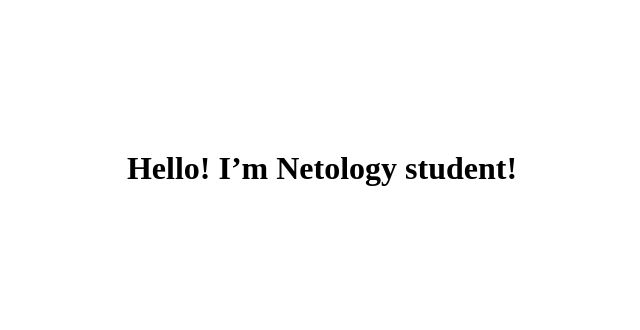
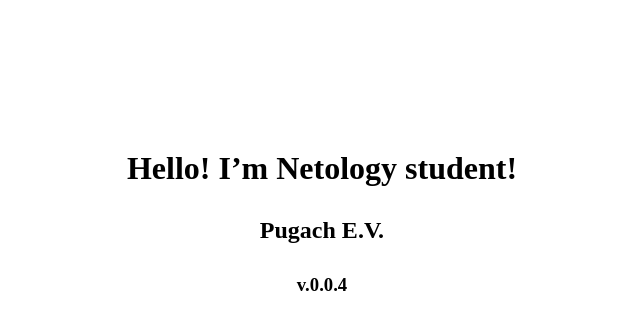
Before and after one commit to PugachEV72/app-nginx-static, a plain HTML site: page data/index.html in a window 1280 px wide. Shown: the whole page, without its empty margins (318-958 px from the left). Drawn offline with Linux system fonts and the light colour scheme.

Commit message:
myapp-02

```diff
--- a/data/index.html
+++ b/data/index.html
@@ -8,6 +8,8 @@
 
 <body>
     <h1 style="margin-top: 150px; text-align: center;">Hello! I’m Netology student!</h1>
+    <h2 style="margin-top: 30px; text-align: center;">Pugach E.V.</h2>
+    <h3 style="margin-top: 30px; text-align: center;">v.0.0.4</h3>
 </body>
 
 </html>
```
Also changed, not shown: 1 other file.
